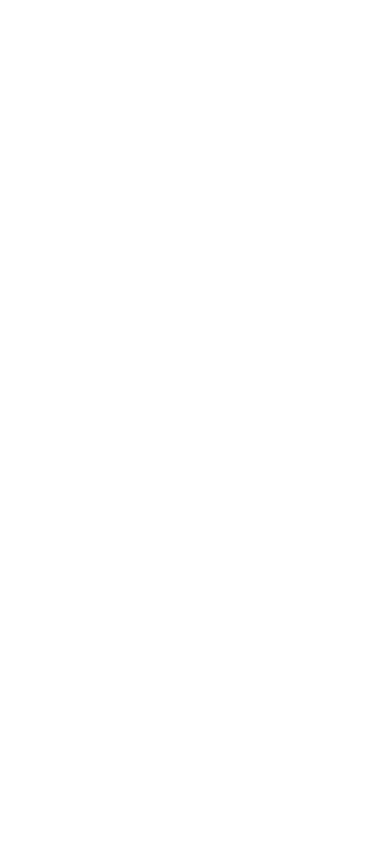
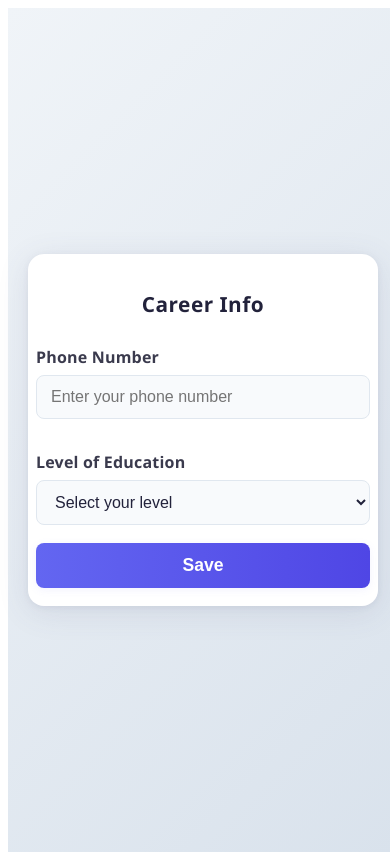
Before and after one commit to dlab-tz/career-app-react, a React (Create React App) app in the folder frontend/: page / in a window 390 px wide. Built offline with nearby package versions, Linux system fonts and the light colour scheme.

Commit message:
add: form with phone number and education level

```diff
--- a/frontend/src/App.jsx
+++ b/frontend/src/App.jsx
@@ -1,9 +1,12 @@
 import React from 'react';
+import Career from './Career';
 
 function App() {
   return (
     <div>
       {/* Career App UI will go here */}
+      <Career />
+
     </div>
   );
 }
--- /dev/null
+++ b/frontend/src/Career.jsx
@@ -0,0 +1,55 @@
+
+
+import React, { useState } from 'react';
+import './career.css';
+
+const Career = () => {
+  const [phone, setPhone] = useState('');
+  const [career, setCareer] = useState('');
+
+  const handleSubmit = (e) => {
+    e.preventDefault();
+    alert(`Phone: ${phone}\nEducation Level: ${career}`);
+  };
+
+  return (
+    <div className="career-body">
+      <form className="form-container" onSubmit={handleSubmit}>
+        <h2>Career Info</h2>
+
+        <label htmlFor="phone">Phone Number</label>
+        <input
+          type="tel"
+          id="phone"
+          name="phone"
+          value={phone}
+          onChange={(e) => setPhone(e.target.value)}
+          placeholder="Enter your phone number"
+          required
+        />
+
+        <label htmlFor="education">Level of Education</label>
+        <select
+          id="education"
+          name="education"
+          value={career}
+          onChange={(e) => setCareer(e.target.value)}
+          required
+        >
+          <option value="">Select your level</option>
+          <option value="None">None</option>
+          <option value="Primary">Primary</option>
+          <option value="Secondary">Secondary</option>
+          <option value="Diploma">Diploma</option>
+          <option value="Bachelor">Bachelor</option>
+          <option value="Master">Master</option>
+          <option value="PhD">PhD</option>
+        </select>
+
+        <button type="submit">Save</button>
+      </form>
+    </div>
+  );
+};
+
+export default Career;
--- /dev/null
+++ b/frontend/src/career.css
@@ -0,0 +1,91 @@
+
+
+.career-body {
+  display: flex;
+  justify-content: center;
+  align-items: center;
+  min-height: 100vh;
+  width: 100vw;
+  background: linear-gradient(135deg, #f0f4f8, #d9e2ec);
+  font-family: 'Segoe UI', 'Roboto', Arial, sans-serif;
+  padding: 20px;
+  box-sizing: border-box;
+}
+
+.form-container {
+  width: 100%;
+  max-width: 420px;
+  padding: 32px 28px;
+  background: #ffffff;
+  border-radius: 16px;
+  box-shadow: 0 6px 32px rgba(80, 80, 120, 0.12),
+              0 1.5px 6px rgba(80, 80, 120, 0.08);
+  font-family: inherit;
+  box-sizing: border-box;
+}
+
+.form-container h2 {
+  text-align: center;
+  margin-bottom: 28px;
+  color: #22223b;
+  font-size: 2rem;
+  letter-spacing: 0.5px;
+}
+
+label {
+  display: block;
+  margin: 14px 0 7px;
+  font-weight: 600;
+  color: #3a3a4d;
+  letter-spacing: 0.2px;
+}
+
+input,
+select {
+  width: 100%;
+  padding: 12px 14px;
+  margin-bottom: 18px;
+  border-radius: 8px;
+  border: 1.5px solid #e0e7ef;
+  background: #f8fafc;
+  font-size: 1rem;
+  transition: border-color 0.2s, box-shadow 0.2s;
+  outline: none;
+  color: #22223b;
+  box-sizing: border-box;
+}
+
+input:focus,
+select:focus {
+  border-color: #6366f1;
+  box-shadow: 0 0 0 2px #6366f133;
+  background: #fff;
+}
+
+button {
+  width: 100%;
+  padding: 12px;
+  background: linear-gradient(90deg, #6366f1 0%, #4f46e5 100%);
+  color: #fff;
+  border: none;
+  border-radius: 8px;
+  font-weight: 700;
+  font-size: 1.1rem;
+  cursor: pointer;
+  box-shadow: 0 2px 8px rgba(99, 102, 241, 0.08);
+  transition: background 0.2s, transform 0.1s;
+}
+
+button:hover {
+  background: linear-gradient(90deg, #4f46e5 0%, #6366f1 100%);
+  transform: translateY(-2px) scale(1.01);
+}
+@media (max-width: 500px) {
+  .form-container {
+    padding: 18px 8px;
+    max-width: 98vw;
+  }
+  .form-container h2 {
+    font-size: 1.3rem;
+  }
+}
```
